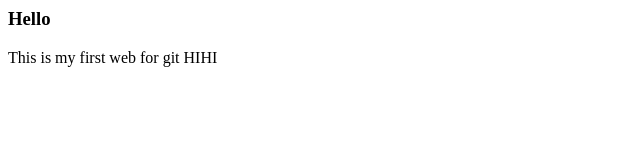
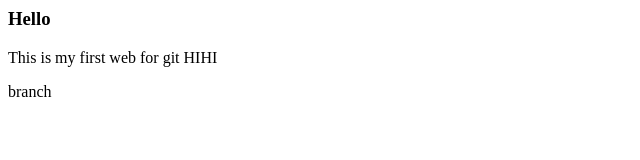
Before and after one commit to jjguo5418/Mypage, a plain HTML site: page index.html in a window 1280 px wide. Shown: the full height of the page, 0-640 px from the left. Drawn offline with Linux system fonts and the light colour scheme.

Commit message:
add branch
branch

```diff
--- a/index.html
+++ b/index.html
@@ -1,3 +1,5 @@
 <h3>Hello</h3>
 This is my first web for git
 HIHI
+<p>
+branch
```
